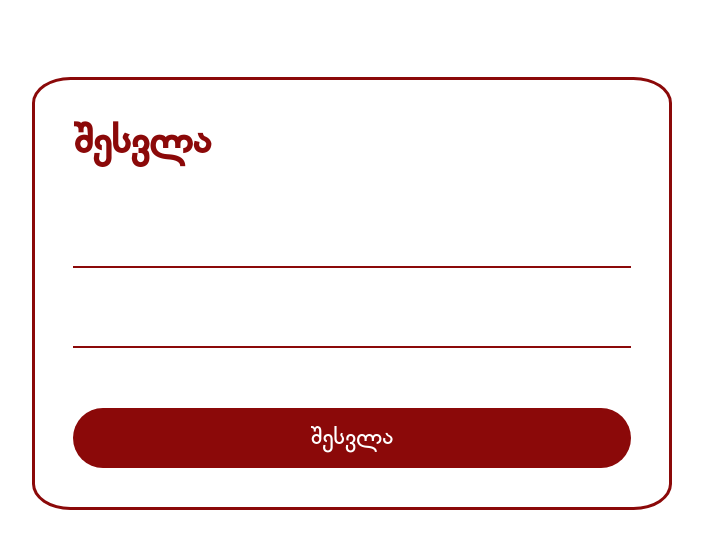
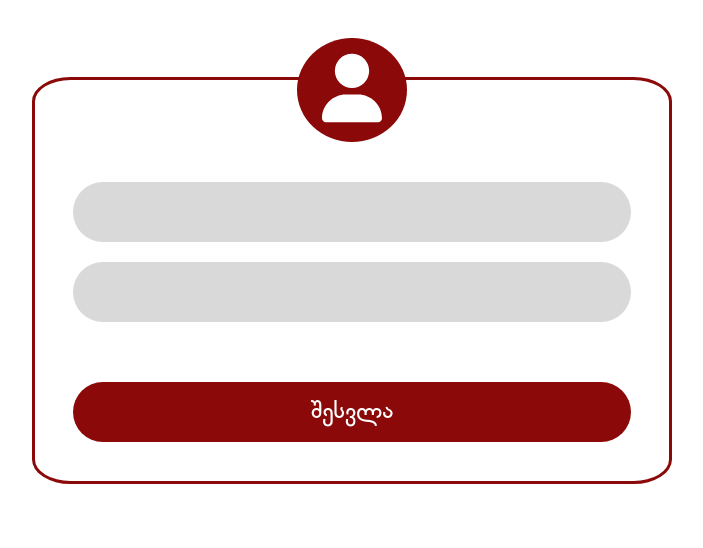
Before and after one commit to ninokvakhadze/7school, a React (Vite) app: page /login in a window 1280 px wide. Shown: the top 548 px of the page, without its empty margins (288-991 px from the left). Built offline with nearby package versions, Linux system fonts and the light colour scheme.

Commit message:
edited login page

```diff
--- a/src/App.tsx
+++ b/src/App.tsx
@@ -9,6 +9,7 @@ import Employees from "./employees/employees";
 import Contacts from "./contacts/contacts";
 import Singlepostfull from "./news/singlepostfull";
 import Login from "./login/login";
+// import { useLocation } from "react-router-dom";
 function App() {
   return (
     <>
@@ -19,10 +20,10 @@ function App() {
           <Route path="/" element={<MainPage />} />
           <Route path="/login" element={<Login/>}/>
           <Route path="/news" element={<News />} />
-          <Route path="/news/post" element={<Singlepostfull />} />
+          {/* <Route path="/news/post" element={<Singlepostfull />} /> */}
           <Route path="/contact" element={<Contacts />} />
           <Route path="/employees" element={<Employees />} />
-          <Route path="/news/65d39b36e9373f24112f4bc7" element={<Singlepostfull/>}/>
+          <Route path="/news/:id" element={<Singlepostfull />}/>
         </Routes>
         <Footer />
       </Router>
@@ -38,7 +39,9 @@ const GlobalStyles = createGlobalStyle`
   padding: 0px;
   box-sizing: border-box;
   }
-
+body{
+  /* background-color: #f2f2f2; */
+}
 
   @font-face {
   src: url(${GeorgianFont});
--- a/src/login/login.tsx
+++ b/src/login/login.tsx
@@ -1,10 +1,13 @@
 import styled from "styled-components";
+import profile from "../assets/profile.svg";
 
 function Login() {
   return (
     <>
       <LoginCard>
-        <LoginTitle>შესვლა</LoginTitle>
+        <ProfileDiv>
+          <ProfileImg src={profile} />
+        </ProfileDiv>
         <Input type="text" />
         <Input type="password" />
         <LoginButton>შესვლა</LoginButton>
@@ -15,12 +18,18 @@ function Login() {
 
 export default Login;
 
+
 const LoginCard = styled.div`
-  margin: 8% 4.5%;
+  margin: 25% 4.5%;
   /* height: 500px; */
   border-radius: 4%;
   border: solid #8b0909 3px;
   padding: 6%;
+  display: flex;
+  flex-direction: column;
+  justify-content: center;
+  align-items: center;
+  background-color: #fff;
 
   @media only screen and (min-width: 768px) {
     margin: 10% 16%;
@@ -36,23 +45,33 @@ const LoginCard = styled.div`
     }
   }
 `;
-
-const LoginTitle = styled.h2`
-  font-size: 250%;
-  color: #8b0909;
-  font-family: bpg_ghalo;
+const ProfileDiv = styled.div`
+  background-color: #8b0909;
+  width: 110px;
+  border-radius: 50%;
+  padding: 10px;
+  margin-top: -80px;
   margin-bottom: 20px;
-
+  @media only screen and (min-width: 1400px) {
+    margin-top: -100px;
+  }
 `;
-
+const ProfileImg = styled.img`
+  height: 80px;
+  width: 60px;
+  margin-left: 15px;
+`;
 const Input = styled.input`
-  margin-top: 50px;
-  height: 30px;
+  margin-top: 20px;
+  height: 60px;
   width: 100%;
   font-size: 100%;
   outline: none;
   border: none;
-  border-bottom: solid 2px #8b0909;
+  padding : 0 5%;
+    /* border-bottom: solid 2px #8b0909; */
+  background-color: #d9d9d9;
+  border-radius: 60px;
 `;
 
 const LoginButton = styled.button`
--- a/src/news/singlepost.tsx
+++ b/src/news/singlepost.tsx
@@ -2,12 +2,14 @@ import styled from "styled-components";
 import { useEffect } from "react";
 import { useState } from "react";
 import { Link } from "react-router-dom";
-interface Post {
+
+export interface Post {
   _id: string;
   name: string;
   imageCover: string;
   text: string;
   videos: string;
+  posts: any
 }
 
 
--- a/src/news/singlepostfull.tsx
+++ b/src/news/singlepostfull.tsx
@@ -1,22 +1,49 @@
 import styled from "styled-components";
 import image from "../assets/example.png";
 import arrow from "../assets/arrow-red.svg";
+import { useParams } from "react-router-dom";
+import {useState, useEffect} from "react";
+import { Post } from "./singlepost";
 
 function Singlepostfull() {
+  const {id} =  useParams();
+  console.log(id)
+
+  const [posts, setPosts] = useState<Post>();
+
+  const fetchData = async () => {
+    try {
+      const response = await fetch(`http://127.0.0.1:8000/api/posts/${id}`);
+      const result = await response.json();
+      console.log(result.data.post);
+      setPosts(result.data.post);
+    } catch (error) {
+      console.error("Error fetching data:", error);
+    }
+  };
+
+  useEffect(() => {
+    fetchData();
+  }, []);
+
+  const displayImage = (imageData: { contentType: String; data: String }) => {
+    return `data:${imageData ? imageData.contentType : ""};base64,${
+      imageData ? imageData.data : ""
+    }`;
+  };
+
+  console.log(posts)
+
   return (
     <>
       <FullPost>
-        <PostTitle>საქართველოს ულამაზესი კუთხე კახეთი</PostTitle>
+        {/* <PostTitle>{posts.name}</PostTitle> */}
         <PostText>
-          6ა და 6ბ კლასში (დამრ.ვ.ვოლჩანსკი და ლ.გაბისობია ) მასწავლებელი ნანა
-          გოგორიშვილი საქართველოს ერთერთი ულამაზესი კუთხის კახეთის შესწავლის
-          შემდეგ მოსწავლეებმა შექმნეს ძალიანი საინტერესო რეკლამები, პლაკატები,
-          ვივიდეორგოლები კახურ ღვინოზე და ყურძენზე . მადლობა ბავშვების ასეთი
-          აქტიურობისთვის და საინტერესო იდეებისთვის.
+
         </PostText>
         <PostDiv>
           <Arrow1 src={arrow} />
-          <Image src={image} />
+          {/* <Image src={displayImage(posts.imageCover)} /> */}
           <Arrow2 src={arrow} />
         </PostDiv>
       </FullPost>
```
Also changed, not shown: src/assets/lock.svg (added), src/assets/profile.svg (added).
